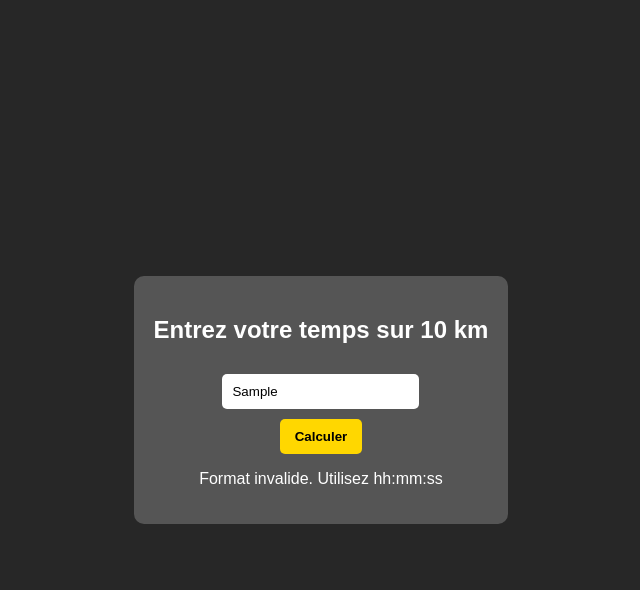
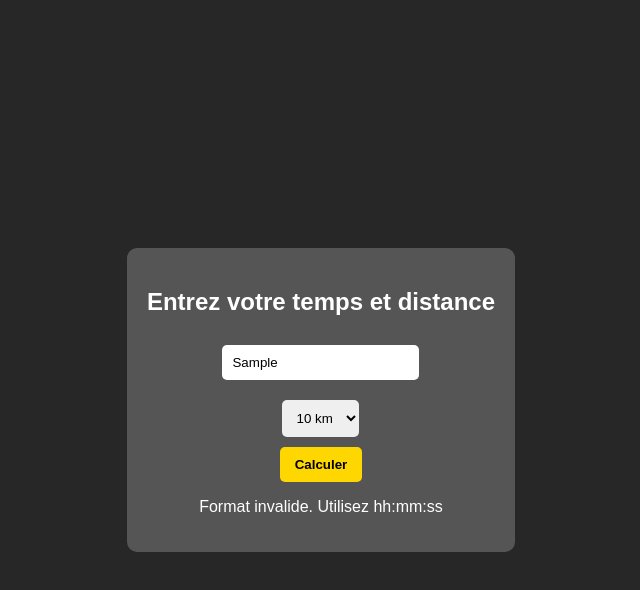
Before and after one commit to leanacheron/runningofficiel, a plain HTML site: page index.html in a window 1280 px wide. Both pictures are taken after typing "Sample" into the empty fields and a click on the button "Calculer". Shown: the whole page, without its empty margins (319-959 px from the left). Drawn offline with Linux system fonts and the light colour scheme.

Commit message:
Calculateur v2

```diff
--- a/index.html
+++ b/index.html
@@ -21,7 +21,7 @@
             border-radius: 10px;
             text-align: center;
         }
-        input {
+        input, select {
             padding: 10px;
             border: none;
             border-radius: 5px;
@@ -39,8 +39,15 @@
 </head>
 <body>
     <div class="container">
-        <h2>Entrez votre temps sur 10 km</h2>
+        <h2>Entrez votre temps et distance</h2>
         <input type="text" id="timeInput" placeholder="hh:mm:ss">
+        <br>
+        <select id="distanceInput">
+            <option value="5">5 km</option>
+            <option value="10" selected>10 km</option>
+            <option value="21">21 km</option>
+            <option value="42">42 km</option>
+        </select>
         <br>
         <button onclick="calculatePace()">Calculer</button>
         <p id="result"></p>
@@ -48,6 +55,7 @@
     <script>
         function calculatePace() {
             const timeStr = document.getElementById('timeInput').value;
+            const distance = parseFloat(document.getElementById('distanceInput').value);
             const timeParts = timeStr.split(':').map(Number);
 
             if (timeParts.length !== 3) {
@@ -56,10 +64,10 @@
             }
 
             const totalSeconds = (timeParts[0] * 3600) + (timeParts[1] * 60) + timeParts[2];
-            const paceSeconds = totalSeconds / 10;
+            const paceSeconds = totalSeconds / distance;
             const paceMinutes = Math.floor(paceSeconds / 60);
             const paceRemSeconds = Math.round(paceSeconds % 60);
-            const speed = (10 / (totalSeconds / 3600)).toFixed(2);
+            const speed = (distance / (totalSeconds / 3600)).toFixed(2);
 
             document.getElementById('result').innerText = `Allure: ${paceMinutes}m${paceRemSeconds}s/km \n Vitesse: ${speed} km/h`;
         }
```
